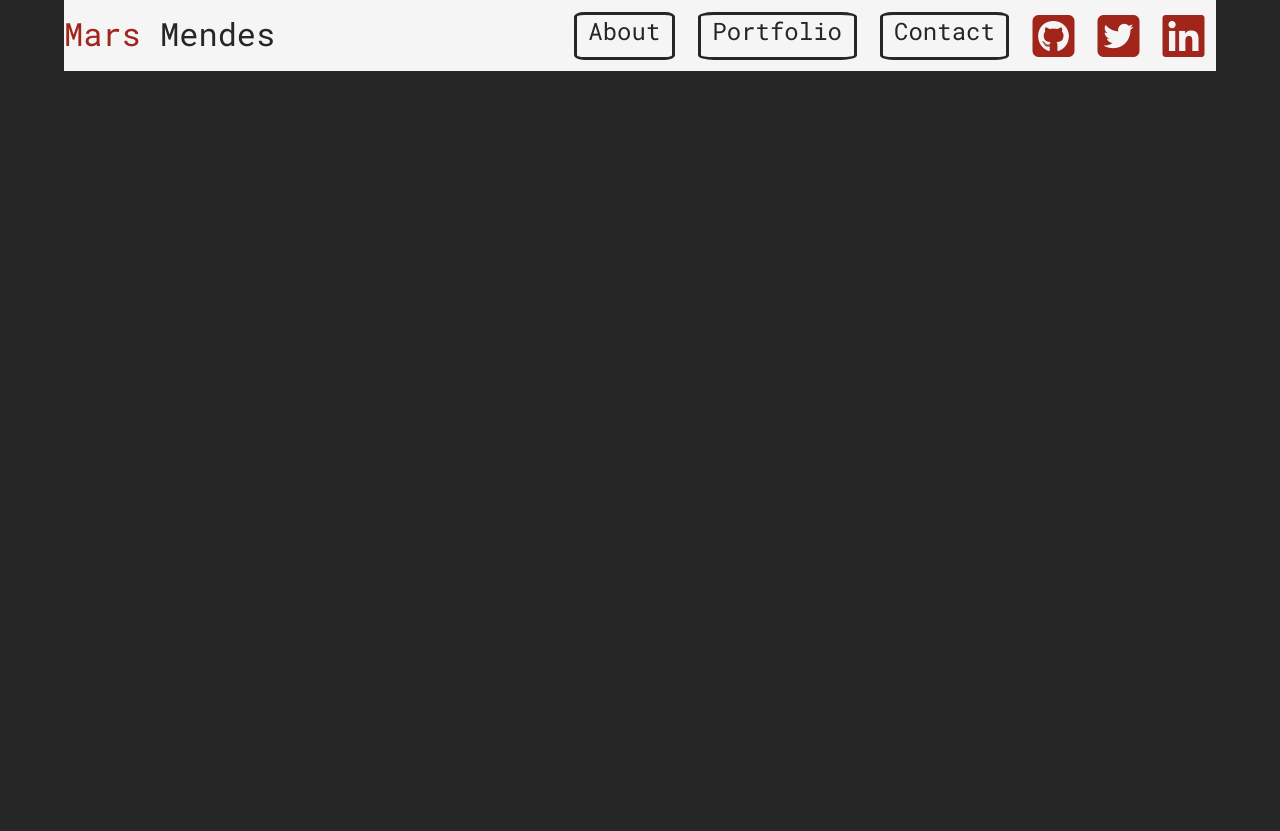
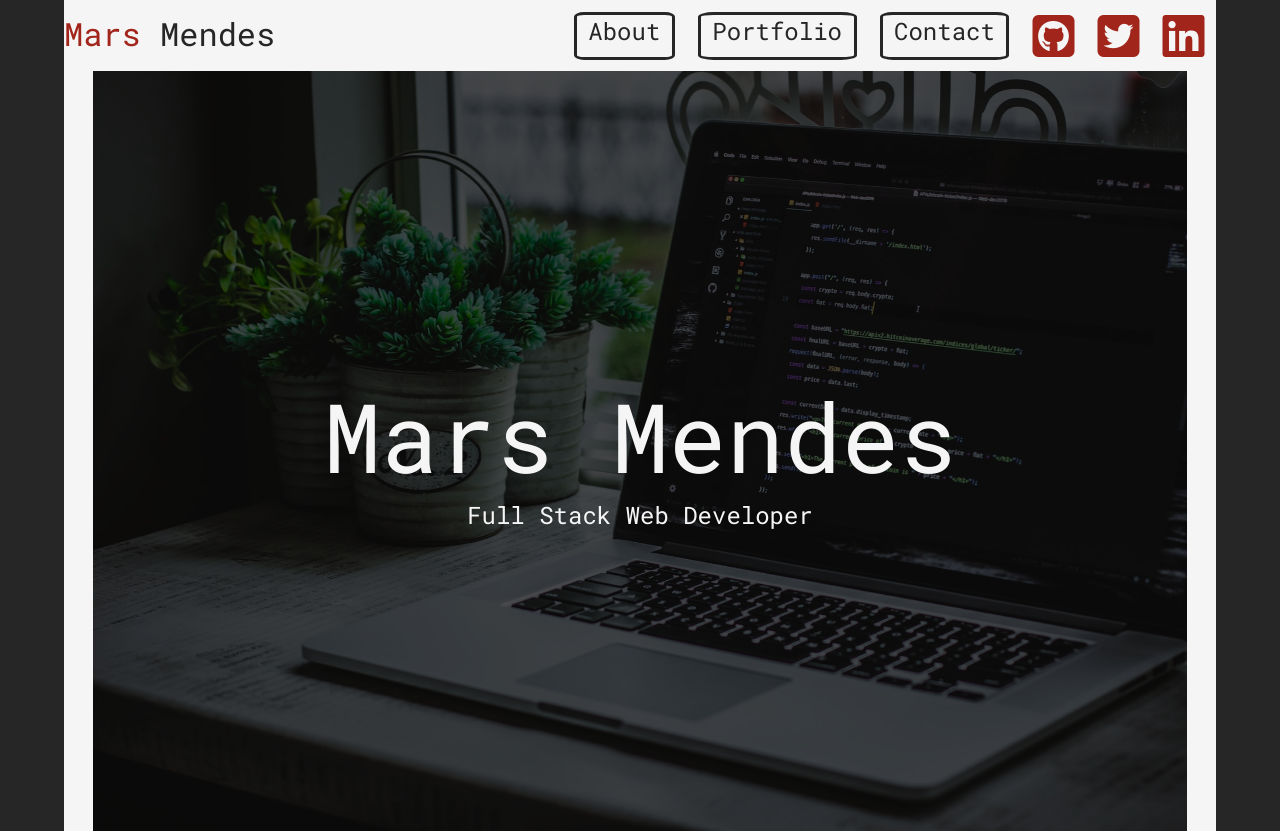
Before and after one commit to MMendes24/portfolio-site-iii, a React (Create React App) app: page / in a window 1280 px wide. Before the commit the page ends 800 px from the top, so only its background shows below. Built offline with nearby package versions, Linux system fonts and the light colour scheme.

Commit message:
Hero image and text added.

```diff
--- a/src/App.js
+++ b/src/App.js
@@ -1,4 +1,8 @@
+// components
 import NavBar from './components/NavBar'
+import Landing from './components/Landing'
+
+// styles
 import {
   AppStyles,
   Container
@@ -11,6 +15,7 @@ function App() {
     <AppStyles>
       <Container>
         <NavBar />
+        <Landing />
       </Container>
     </AppStyles>
   )
--- a/src/components/Landing.js
+++ b/src/components/Landing.js
@@ -1,8 +1,12 @@
 import React from "react"
+import { LandingHero } from '../styling'
 
 const Landing = () => {
-    return(
-        <div></div>
+    return (
+        <LandingHero>
+            <h1 id="page-header">Mars Mendes</h1>
+            <p className="landing-p">Full Stack Web Developer</p>
+        </LandingHero>
     )
 }
 
--- a/src/styling/index.js
+++ b/src/styling/index.js
@@ -1,4 +1,5 @@
 import styled from "styled-components"
+import bg from '../assets/photo-1555099962-4199c345e5dd.jpg'
 
 const AppStyles = styled.div`
 
@@ -15,6 +16,7 @@ const Container = styled.div`
 	width: 100%;
 	margin: auto;
 	display: flex;
+	flex-flow: column;
 	justify-content: center;
 `
 const Nav = styled.nav`
@@ -49,7 +51,29 @@ const Nav = styled.nav`
 		font-size: 3rem;
 	}
 `
+const LandingHero = styled.section`
+	color: whitesmoke;
+	display: flex;
+	flex-flow: column;
+	align-items: center;
+	justify-content: center;
+	background-image: linear-gradient(rgba(0, 0, 0, 0.7), rgba(0, 0, 0, 0.7)), url(${bg});
+	background-size: cover;
+	height: 95vh;
+	width: 95%;
+	margin: auto;
 
+	#page-header {
+		font-size: 6rem;
+	}
+
+	.landing-p {
+		font-size: 1.5rem;
+	}
+
+`
+
+// resusable utility styling components
 const ColorSpan = styled.span`
 	color: #a1251b;
 `
@@ -58,5 +82,6 @@ export {
 	AppStyles,
 	Container,
 	Nav,
+	LandingHero,
 	ColorSpan,
 }
```
